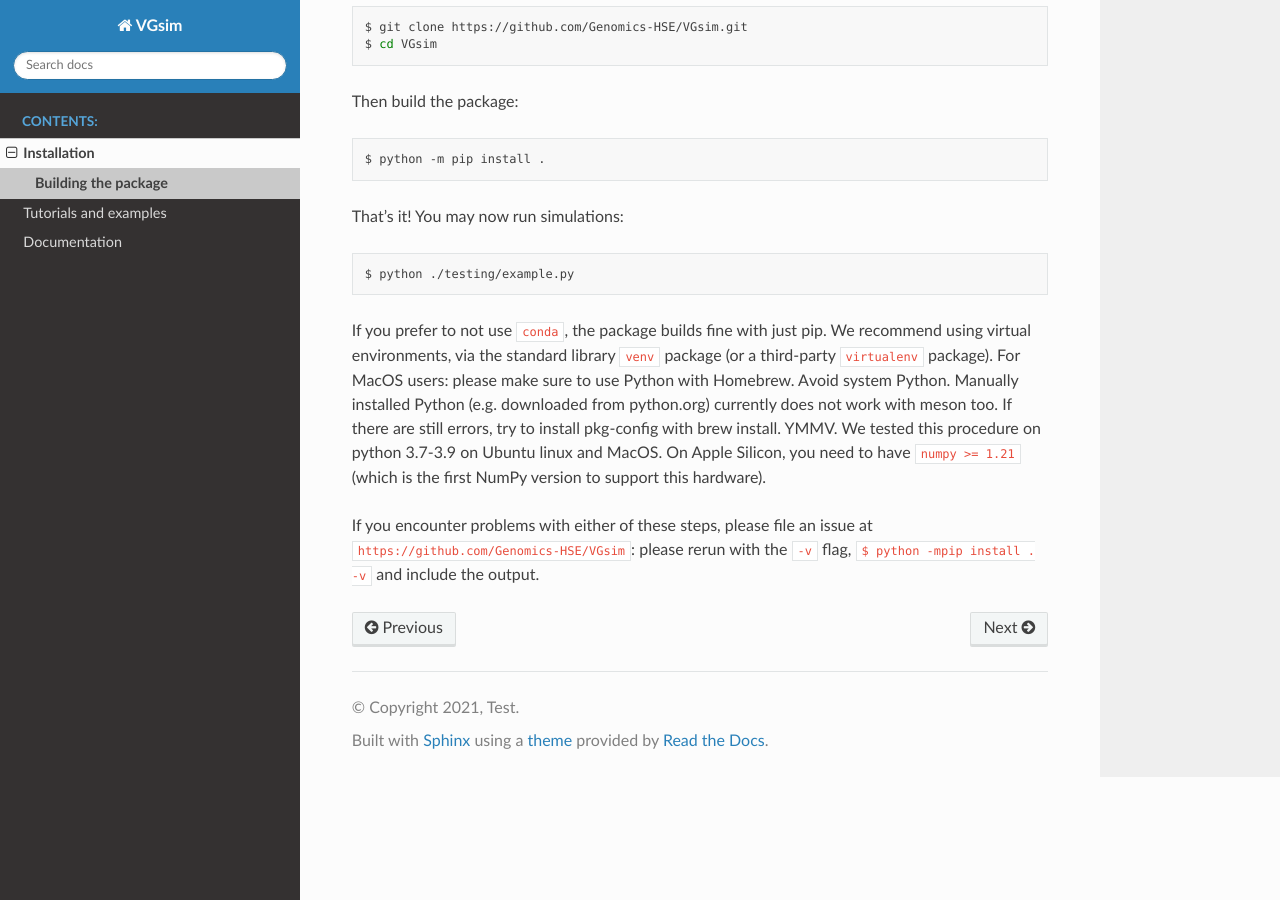
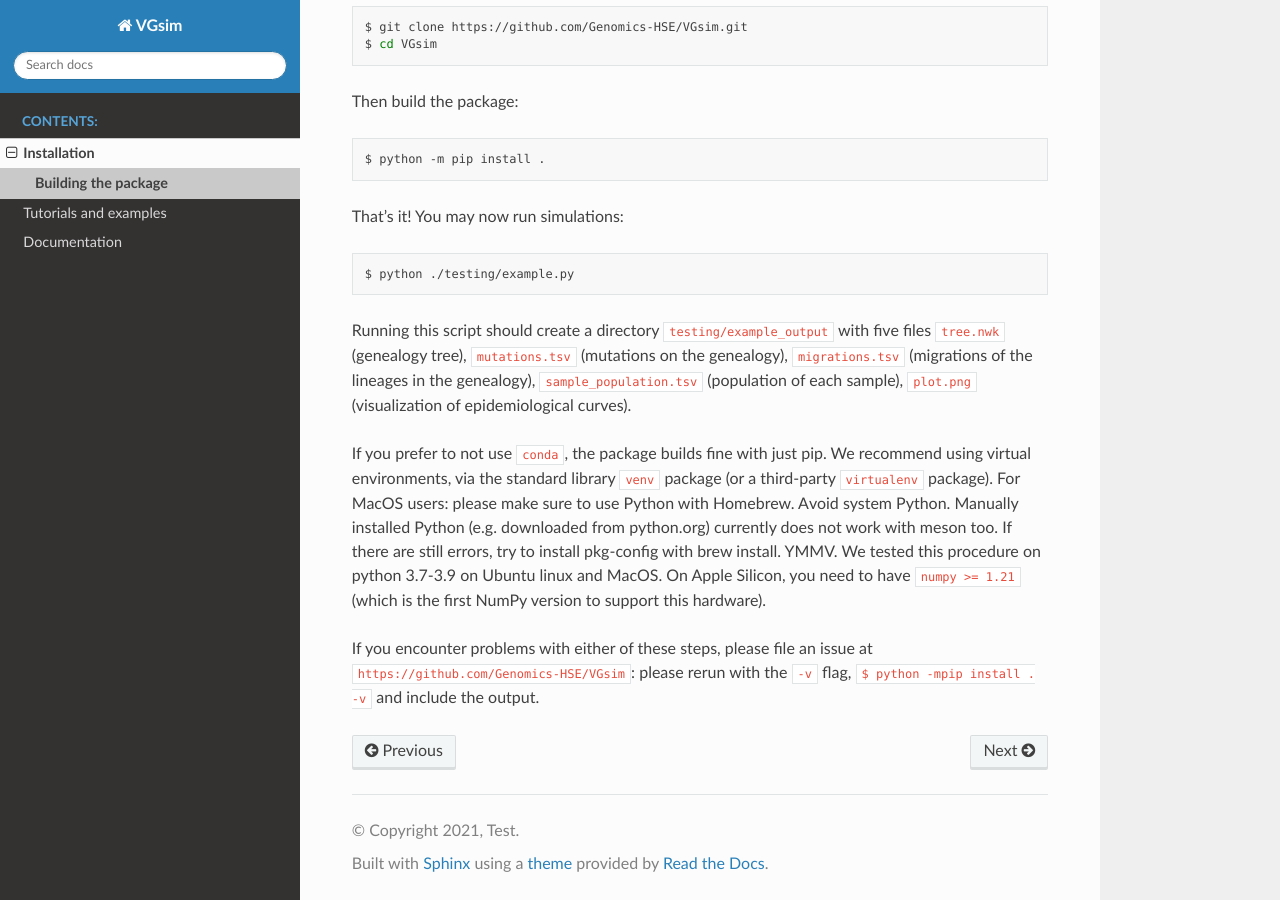
Before and after one commit to Genomics-HSE/VGsim, a Sphinx documentation site: the page built from docs/source/Installation.rst, in a window 1280 px wide and 900 px high, scrolled down 590 px. Built offline with Sphinx 7.4.7 and the Read the Docs theme 2.0.0, drawn with Linux system fonts in a browser that asks for light colours.

Commit message:
Added information about output for example

```diff
--- a/docs/source/Installation.rst
+++ b/docs/source/Installation.rst
@@ -37,6 +37,8 @@ You may now run simulations:
 
 	$ python ./testing/example.py
 
+Running this script should create a directory ``testing/example_output`` with five files ``tree.nwk`` (genealogy tree), ``mutations.tsv`` (mutations on the genealogy), ``migrations.tsv`` (migrations of the lineages in the genealogy), ``sample_population.tsv`` (population of each sample), ``plot.png`` (visualization of epidemiological curves).
+
 If you prefer to not use ``conda``, the package builds fine with just pip. We recommend using virtual environments, via the standard library ``venv`` package (or a third-party ``virtualenv`` package). For MacOS users: please make sure to use Python with Homebrew. Avoid system Python. Manually installed Python (e.g. downloaded from python.org) currently does not work with meson too. If there are still errors, try to install pkg-config with brew install. YMMV.
 We tested this procedure on python 3.7-3.9 on Ubuntu linux and MacOS.
 On Apple Silicon, you need to have ``numpy >= 1.21`` (which is the first NumPy
```
Also changed, not shown: README.md (+1 -1 lines).
